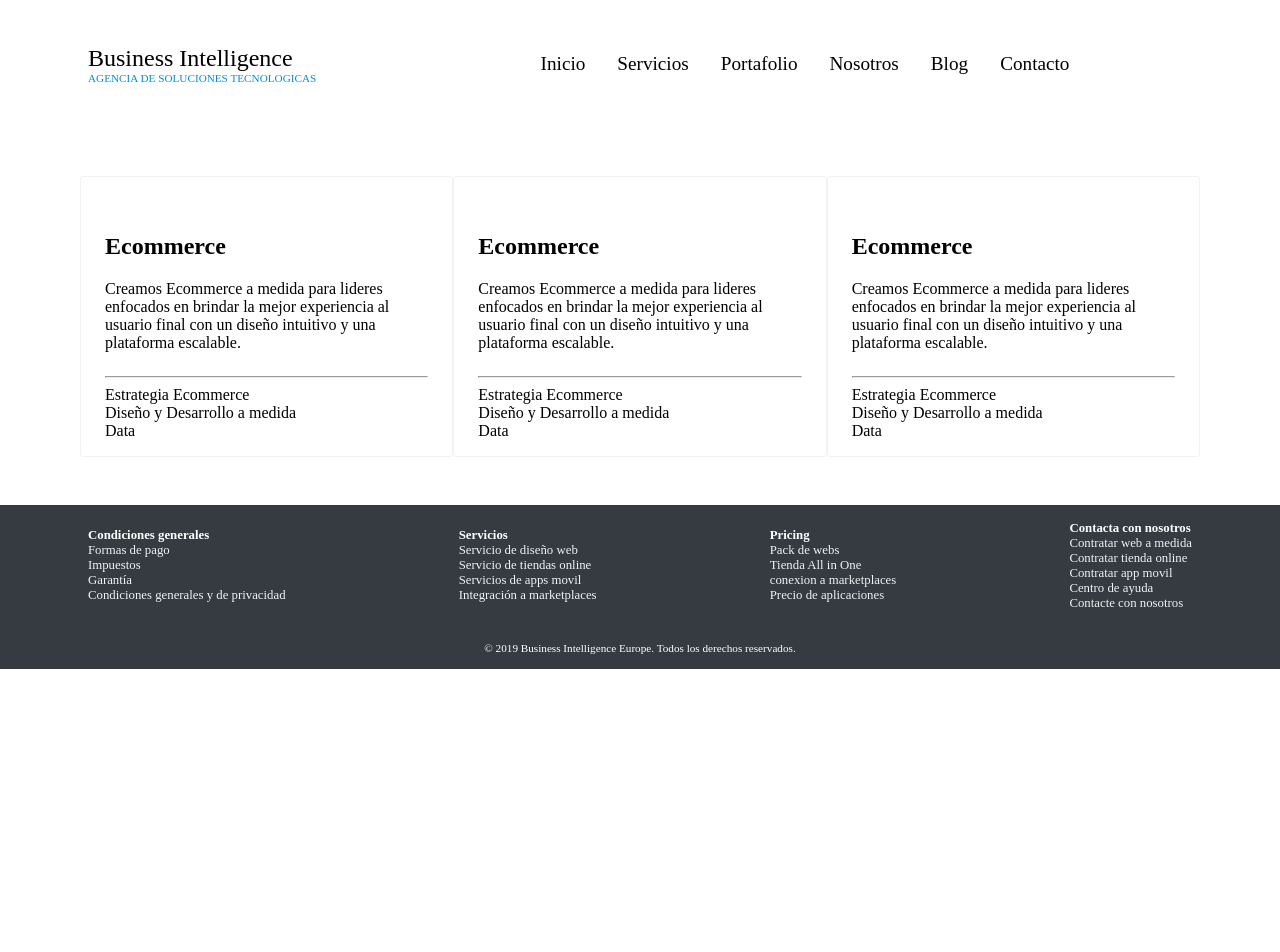
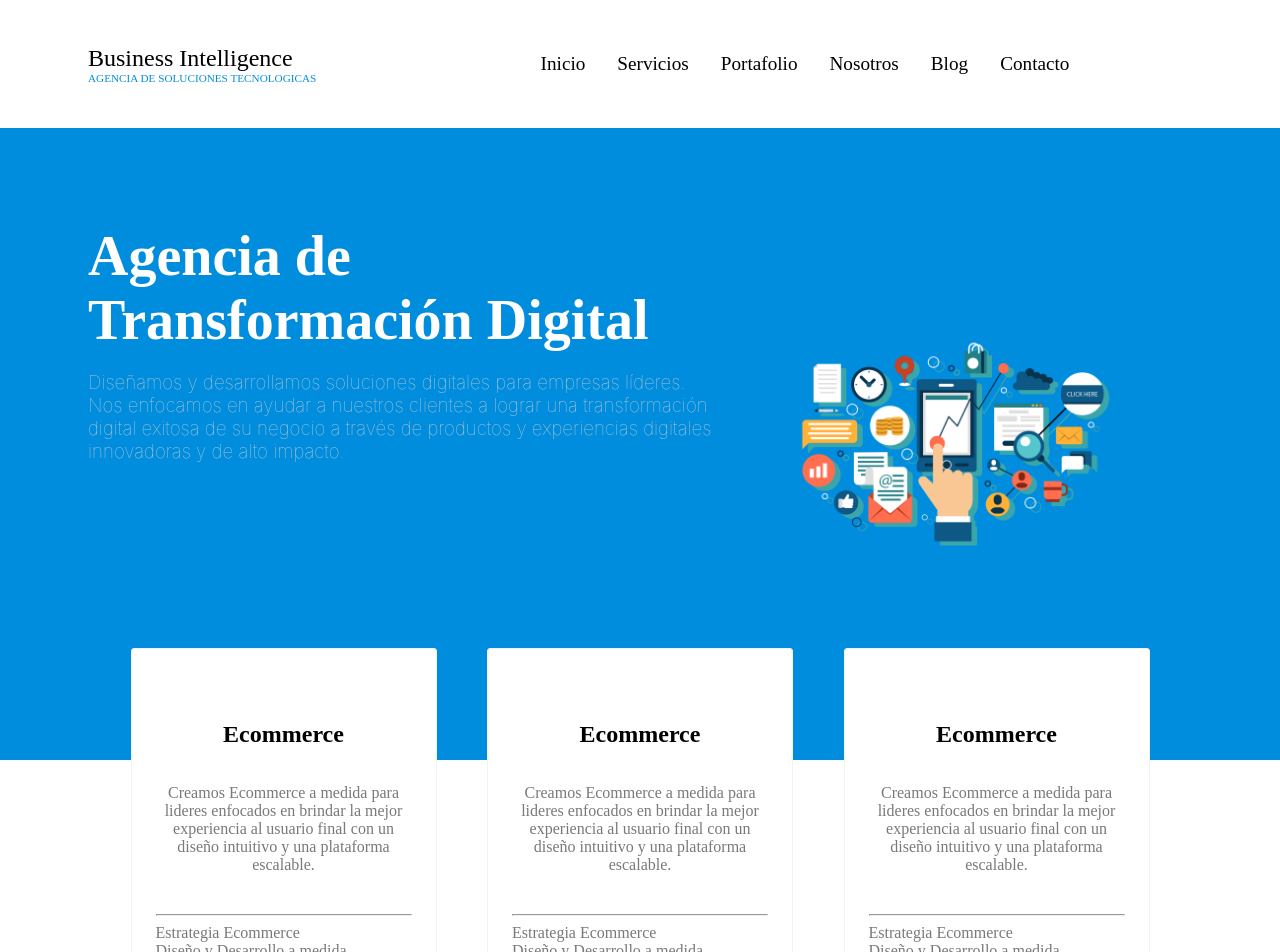
Before and after one commit to kevinriveracode/BusinessIntelligence, a React (Create React App) app: page / in a window 1280 px wide. Shown: the top 952 px of the page. Before the commit the page ends 800 px from the top, so only its background shows below. Built offline with nearby package versions, Linux system fonts and the light colour scheme.

Commit message:
add cards

```diff
--- /dev/null
+++ b/src/components/card-feature.jsx
@@ -0,0 +1,32 @@
+import React , {Component} from 'react';
+import '../sass/cardFeature.scss'
+class CardFeature extends Component {
+  render() {
+    return (
+        <div className="Card-Feature">
+          <div>
+            <img src="#" alt=""/>
+          </div>
+          <div className="card-description">
+            <p>
+              <h2>Ecommerce</h2>
+              <p>Creamos Ecommerce a medida para lideres enfocados en brindar la
+                mejor
+                experiencia al usuario final con un diseño intuitivo y una
+                plataforma escalable.</p>
+            </p>
+          </div>
+          <div>
+            <hr/>
+            <nav>
+              <li>Estrategia Ecommerce</li>
+              <li>Diseño y Desarrollo a medida</li>
+              <li>Data</li>
+            </nav>
+          </div>
+        </div>
+    );
+  }
+}
+
+export default CardFeature
--- /dev/null
+++ b/src/components/full-page.jsx
@@ -0,0 +1,22 @@
+import React, {Component} from 'react';
+import '../sass/full-page.scss';
+
+class FullPage extends Component {
+  render() {
+    return (
+        <section className="FullPage">
+          <div className="target-info">
+            <h1>Agencia de Transformación Digital</h1>
+            <h3>Diseñamos y desarrollamos soluciones digitales para empresas líderes.<br/>
+            Nos enfocamos en ayudar a nuestros clientes a lograr una transformación digital exitosa de su negocio a través de productos y experiencias
+            digitales innovadoras y de alto impacto. </h3>
+          </div>
+          <div className="target-image">
+            <img src="/fullpage.png" alt=""/>
+          </div>
+        </section>
+    );
+  }
+}
+
+export default FullPage;
--- a/src/components/services-container-cards.jsx
+++ b/src/components/services-container-cards.jsx
@@ -1,34 +1,6 @@
 import React, {Component} from 'react';
 import '../sass/ServicesContainer.scss';
-import '../sass/cardFeature.scss'
-class CardFeature extends Component {
-  render() {
-    return (
-        <div className="Card-Feature">
-          <div>
-            <img src="#" alt=""/>
-          </div>
-          <div>
-            <p>
-              <h2>Ecommerce</h2>
-              <p>Creamos Ecommerce a medida para lideres enfocados en brindar la
-                mejor
-                experiencia al usuario final con un diseño intuitivo y una
-                plataforma escalable.</p>
-            </p>
-          </div>
-          <div>
-            <hr/>
-            <nav>
-              <li>Estrategia Ecommerce</li>
-              <li>Diseño y Desarrollo a medida</li>
-              <li>Data</li>
-            </nav>
-          </div>
-        </div>
-    );
-  }
-}
+import CardFeature from './card-feature';
 
 class ServicesContainter extends Component {
   render() {
--- a/src/sass/cardFeature.scss
+++ b/src/sass/cardFeature.scss
@@ -6,7 +6,10 @@ $padding: 1rem 5.5rem;
 $size-title: '1.5rem';
 
 .Card-Feature{
-  width: 25rem;
+  position: relative;
+  top: -20vh;
+  background-color: white;
+  width: 16rem;
   display: flex;
   flex-direction: column;
   padding: 1rem 1.5rem;
@@ -14,8 +17,25 @@ $size-title: '1.5rem';
   -moz-border-radius: 3px 3px 3px 3px;
   -webkit-border-radius: 3px 3px 3px 3px;
   border: 1px solid #f1f2f3;
+
+  .card-description p{
+    display: flex;
+    flex-direction: column;
+    align-items: center;
+    text-align: center;
+    h2{
+      color: black;
+    }
+    p{
+      color:#797979;
+    }
+  }
+  hr{
+    background-color: black;
+  }
   li,h2,p{
     font-family: $font-family;
     list-style: none;
+    color:#797979;
   }
 }
--- /dev/null
+++ b/src/sass/full-page.scss
@@ -0,0 +1,37 @@
+$height-Header : '110px';
+$background-Header : '#ffffff';
+$color-links : '#2f2c2c';
+$font-family :  'Varela Round';
+$padding: 1rem 5.5rem;
+$size-title: '1.5rem';
+
+.FullPage{
+  background-color: #008dde;
+  height: 75vh;
+  display: flex;
+  padding: 1rem 5.5rem;
+  .target-info{
+    display: flex;
+    flex-direction: column;
+    width: 50vw;
+    padding-top: 10vh;
+    h1{
+      font-family: $font-family;
+      font-size: 3.5em;
+      color: white;
+      margin: 0;
+    }
+    h3{
+      font-weight: lighter;
+      color: #cecece;
+    }
+  }
+  .target-image{
+    display: flex;
+    align-items: center;
+    width: 30rem;
+    img{
+      width: 100%;
+    }
+  }
+}
--- a/src/views/home.jsx
+++ b/src/views/home.jsx
@@ -2,11 +2,14 @@ import React, {Component} from 'react';
 import Header from '../partials/Home';
 import Footer from '../partials/Footer';
 import ServicesContainter  from '../components/services-container-cards';
+import FullPage from '../components/full-page';
+
 class Home extends Component {
   render() {
     return (
         <section>
           <Header/>
+          <FullPage/>
           <ServicesContainter/>
           <Footer/>
         </section>
```
Also changed, not shown: src/components/services-how-work.jsx (added, +19 -0 lines), public/fullpage.png (added).
